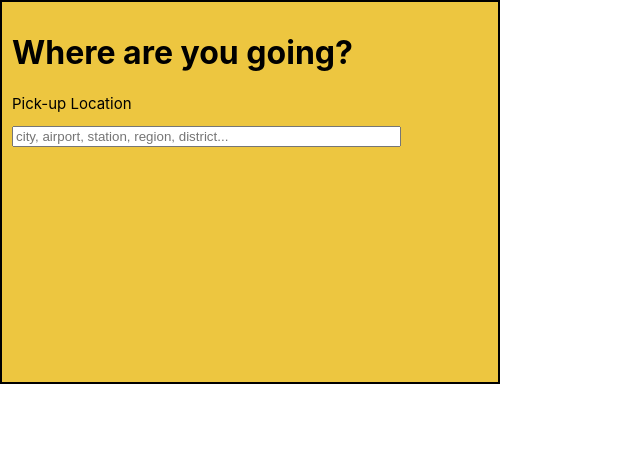
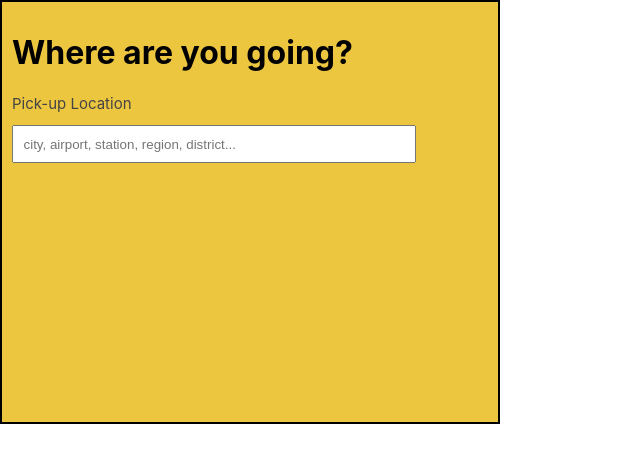
Before and after one commit to annas-abuhassan/search-widget, a React (Create React App) app: page / in a window 1280 px wide. Shown: the top 462 px of the page, without its empty margins (0-640 px from the left). Built offline with nearby package versions, Linux system fonts and the light colour scheme; the HTML template or start-up script is replaced by a standard one.

Commit message:
updating CSS

```diff
--- a/src/Components/Result.css
+++ b/src/Components/Result.css
@@ -13,7 +13,7 @@
   display: flex;
   align-items: center;
   justify-content: center;
-  margin: 5px auto;
+  margin: 5% auto;
   width: 80%;
   color: white;
   background-color: purple;
@@ -21,7 +21,7 @@
 }
 
 .result-body {
-  margin: 5px;
+  margin: 1%;
 }
 
 .result-details {
--- a/src/Components/SearchForm.css
+++ b/src/Components/SearchForm.css
@@ -1,16 +1,18 @@
 .input-field {
+  padding: 2%;
   width: 80%;
 }
 
 .search-form-container {
   padding: 2%;
   width: 500px;
-  height: 360px;
+  height: 400px;
   border: 2px solid black;
   background-color: #edc640;
 }
 
 h2 {
+  color: #444;
   font-size: 15px;
   font-weight: normal;
 }
--- a/src/Components/SearchResults.css
+++ b/src/Components/SearchResults.css
@@ -1,3 +1,3 @@
 .results-container {
-  width: 80%;
+  width: 85%;
 }
```
